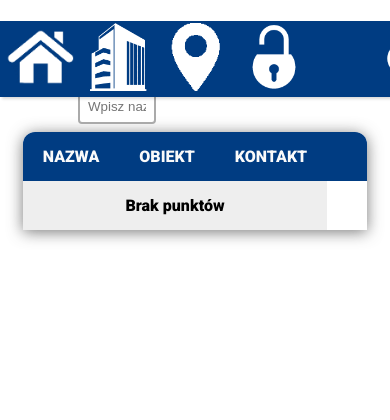
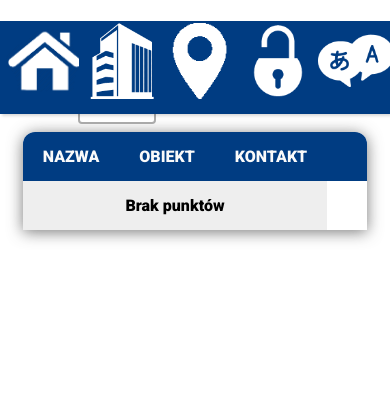
Before and after one commit to PRz-IO/p02-g02-planprz-p02-g02-planprz, a Django app: page /0/ in a window 390 px wide. Shown: the top 420 px of the page. Run offline with Django 3.2, Linux system fonts and the light colour scheme; data that the repository does not hold is empty.

Commit message:
usunięcie JS tłumacza

```diff
--- a/PRzMapa/PRzMapa/templates/bar.html
+++ b/PRzMapa/PRzMapa/templates/bar.html
@@ -38,14 +38,7 @@
         </li>
         <li>
             <a href="#">
-                <div id="google_translate_element">
-                    <script type="text/javascript">// <![CDATA[
-                        function googleTranslateElementInit() {
-                        new google.translate.TranslateElement({pageLanguage: 'pl', layout: google.translate.TranslateElement.InlineLayout.SIMPLE}, 'google_translate_element');
-                        }
-                        // ]]></script>
-                    <script src="//translate.google.com/translate_a/element.js?cb=googleTranslateElementInit" type="text/javascript"></script>
-                </div>
+                Jezyki
             </a>
         </li>
     </ol>
--- a/PRzMapa/PRzMapa/templates/base.html
+++ b/PRzMapa/PRzMapa/templates/base.html
@@ -8,21 +8,7 @@
         <link rel="stylesheet"  href="{% static 'style.css' %}">
         <link rel="stylesheet"  href="{% static 'stopka_mobilna.css' %}">
         <meta name="viewport" content="width=device-width,initial-scale=1">
-        <script type="text/javascript">
-            function tlumacz_toggle(){
-                szerokosc_okna = window.screen.width;
-                tlumacz_w_topBar = document.getElementById("google_translate_element");
-                tlumacz_w_stopce = document.getElementById("google_translate_element_stopka");
-                if(szerokosc_okna>1000){
-                    tlumacz_w_topBar.id = "google_translate_element";
-                    tlumacz_w_stopce.id = "google_translate_element_stopka";
-                }
-                else{
-                    tlumacz_w_stopce.id = "google_translate_element";
-                    tlumacz_w_topBar.id = "google_translate_element_stopka";
-                }
-            }
-        </script>
+
     </head>
     <body>
     {% include 'stopka.html' %}
--- a/PRzMapa/PRzMapa/templates/stopka.html
+++ b/PRzMapa/PRzMapa/templates/stopka.html
@@ -23,9 +23,8 @@
             </a>
         </li>
         <li>
-            <div id="google_translate_element_stopka" style="position: relative; opacity: 0;"></div>
             <a>
-                <img src="{% static 'języki.png' %}" style="position: absolute; left: 0; top: 0; z-index: -1;" onload="tlumacz_toggle();">
+                <img src="{% static 'języki.png' %}">
             </a>
         </li>
     </ol>
--- a/PRzMapa/myapp/static/stopka_mobilna.css
+++ b/PRzMapa/myapp/static/stopka_mobilna.css
@@ -14,7 +14,7 @@
         display:initial;
         background-color: #003C82;
         width: 100%;
-        height: 9vh;
+        height: 11vh;
         position: fixed;
         box-shadow: rgba(0, 0, 0, 0.15) 1.95px 1.95px 2.6px;
         z-index: 2;
@@ -22,8 +22,8 @@
 
     #map {
         width: 100%;
-        height: calc(100% - 9vh);
-        top: 9vh;
+        height: calc(100% - 10vh);
+        top: 10vh;
         position: absolute;
         border: 0;
         z-index: 1;
@@ -31,8 +31,8 @@
 
     #stopka img{
         margin-top: 2px;
-        width: 8vh;
-        height: 8vh;
+        width: 9vh;
+        height: 9vh;
     }
 
     #stopka:hover{
@@ -45,7 +45,7 @@
         padding: 0;
         margin: 0;
         background-color: #003C82;
-        height: 8vh;
+        height: 9vh;
         text-align: center;
     }
 
@@ -110,10 +110,4 @@
         height: 9.2vh !important;
         overflow:hidden;
     }
-
-    img[src="/static/j%C4%99zyki.png"]{
-        z-index:2 !important;
-        transform: translate(110%,-113%);
-        pointer-events:none;
-    }
 }
--- a/PRzMapa/myapp/views.py
+++ b/PRzMapa/myapp/views.py
@@ -24,18 +24,21 @@ def punkty(request, id):
     return render(request, "punkty.html", context)
 
 def punkt(request , id):
+    kategorie = Kategoria.objects.all()
     punkt = Kategoria.objects.get(pk=id)
-    context = {'punkt': punkt}
+    context = {'punkt': punkt, 'kategorie':kategorie}
     return render(request, "punkt.html", context)
 
 def obiekty(request):
+    kategorie = Kategoria.objects.all()
     query=request.GET.get('q')
     obiekty_user=Obiekt.objects.filter(Q(nazwa__icontains=query) | Q(adres__icontains=query))
-    dane= {'obiekty_user': obiekty_user}
+    dane= {'obiekty_user': obiekty_user, 'kategorie':kategorie}
     return render(request,'budynki.html',dane)
 
 def punkty_b(request, id):
+    kategorie = Kategoria.objects.all()
     obiekt_user = Obiekt.objects.get(pk=id)
     punkty_budynek = Punkt.objects.filter(obiekt_id_obiektu=id)
-    dane= {'punkty_budynek': punkty_budynek, 'obiekt_user': obiekt_user}
+    dane= {'punkty_budynek': punkty_budynek, 'obiekt_user': obiekt_user, 'kategorie':kategorie}
     return render(request,'budynek.html',dane)
```
